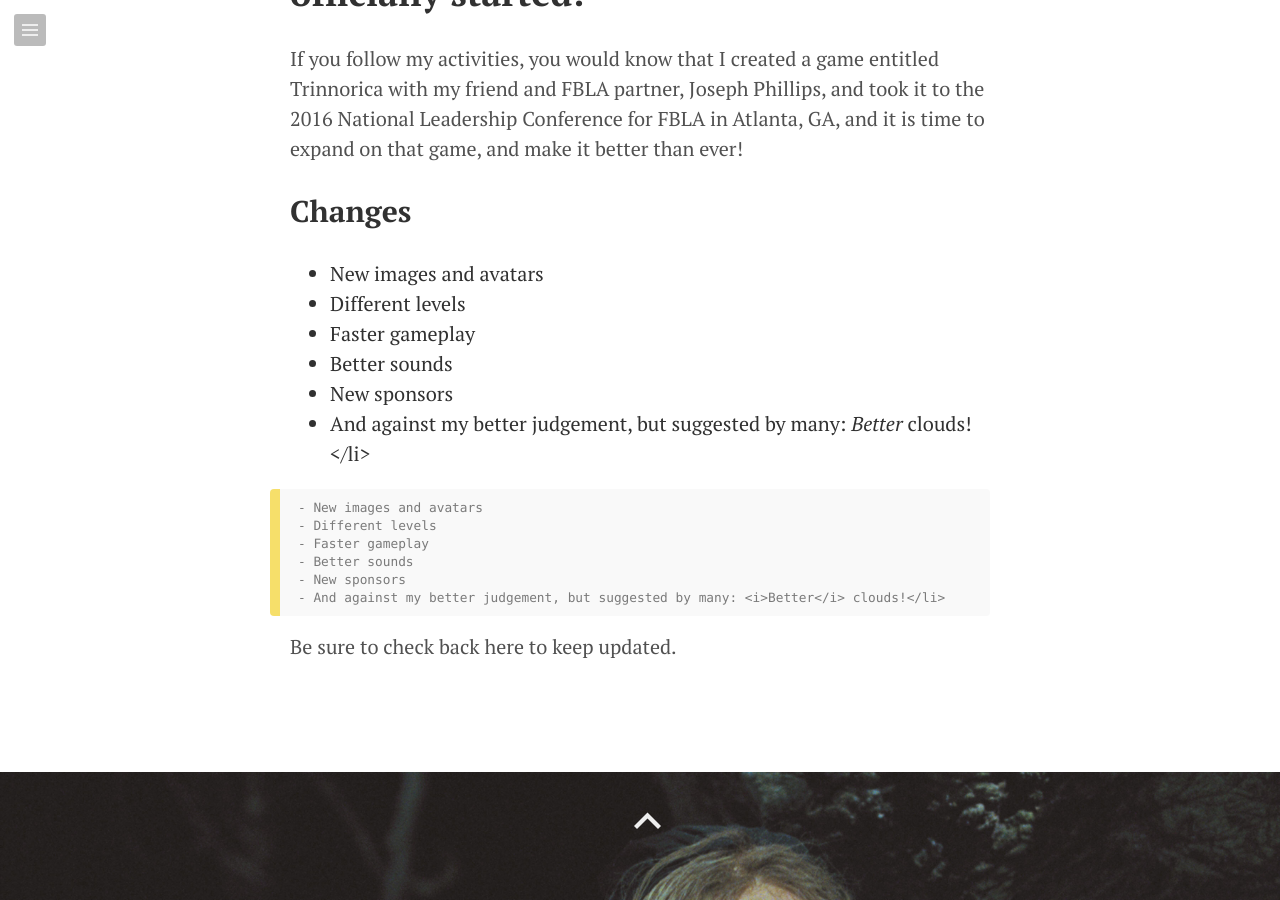
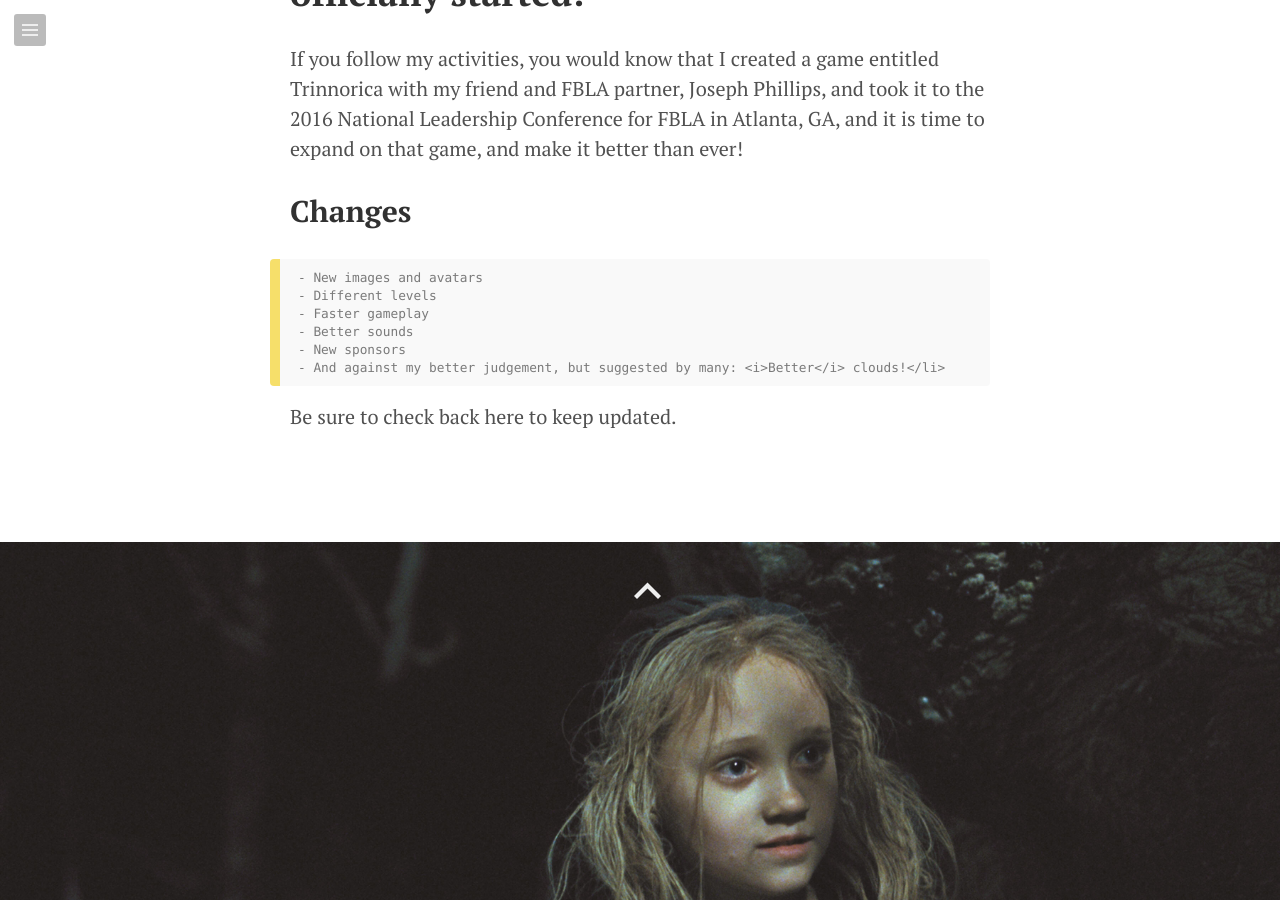
Before and after one commit to Trinnorica/trinnorica.github.io, a Jekyll site: the page built from _posts/2016-08-08-trinnorica-2-announcement.md, in a window 1280 px wide and 900 px high, scrolled down 1068 px. Built offline with Jekyll 4.4.1, drawn with Linux system fonts in a browser that asks for light colours; Markdown is read by kramdown in place of the engine named in the settings.

Commit message:
(*post) Trinnorica Announcement

````diff
--- a/_posts/2016-08-08-trinnorica-2-announcement.md
+++ b/_posts/2016-08-08-trinnorica-2-announcement.md
@@ -12,13 +12,6 @@ If you follow my activities, you would know that I created a game entitled Trinn
 
 ##Changes
 
-- New images and avatars
-- Different levels
-- Faster gameplay
-- Better sounds
-- New sponsors
-- And against my better judgement, but suggested by many: <i>Better</i> clouds!</li>
-
 ```
 - New images and avatars
 - Different levels
````
